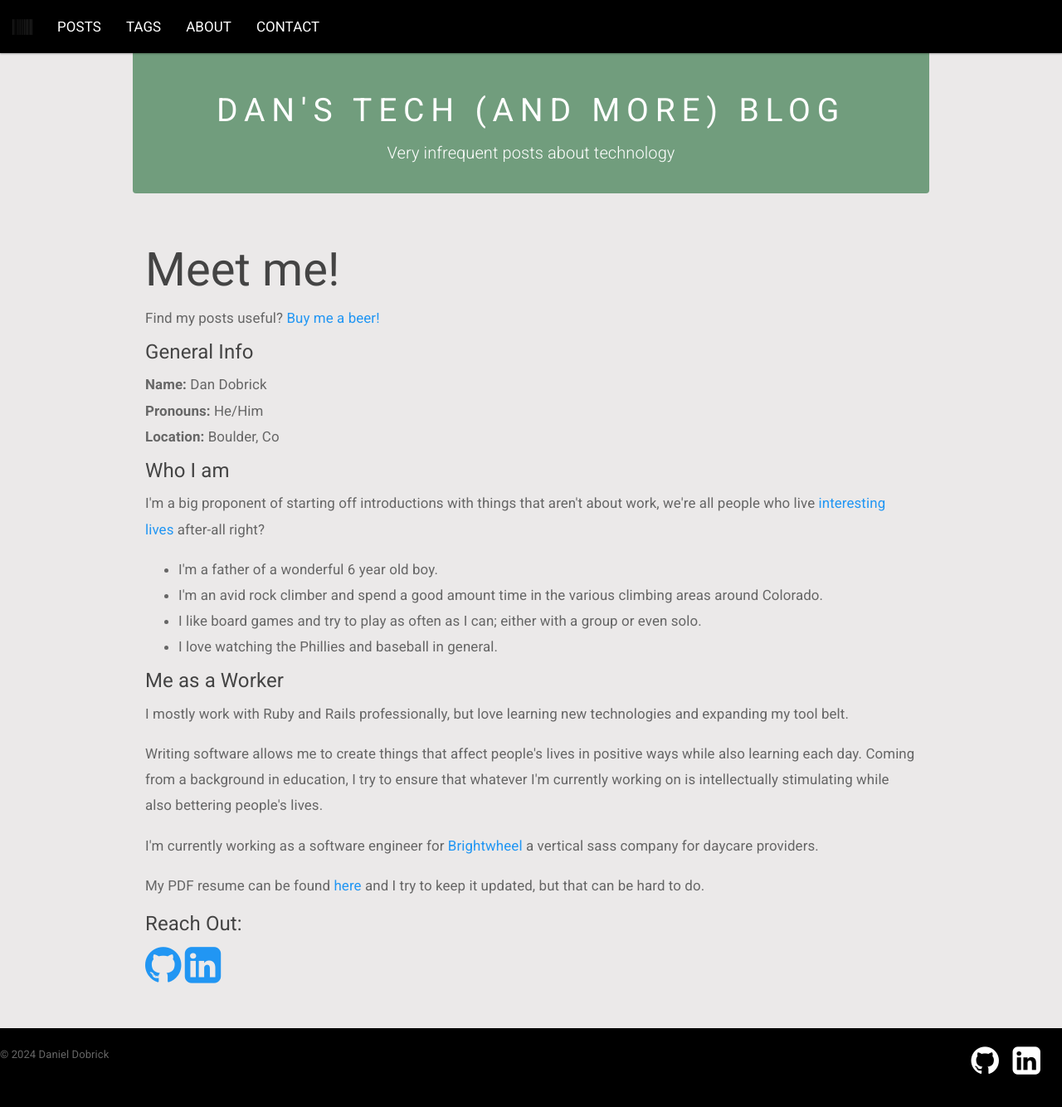
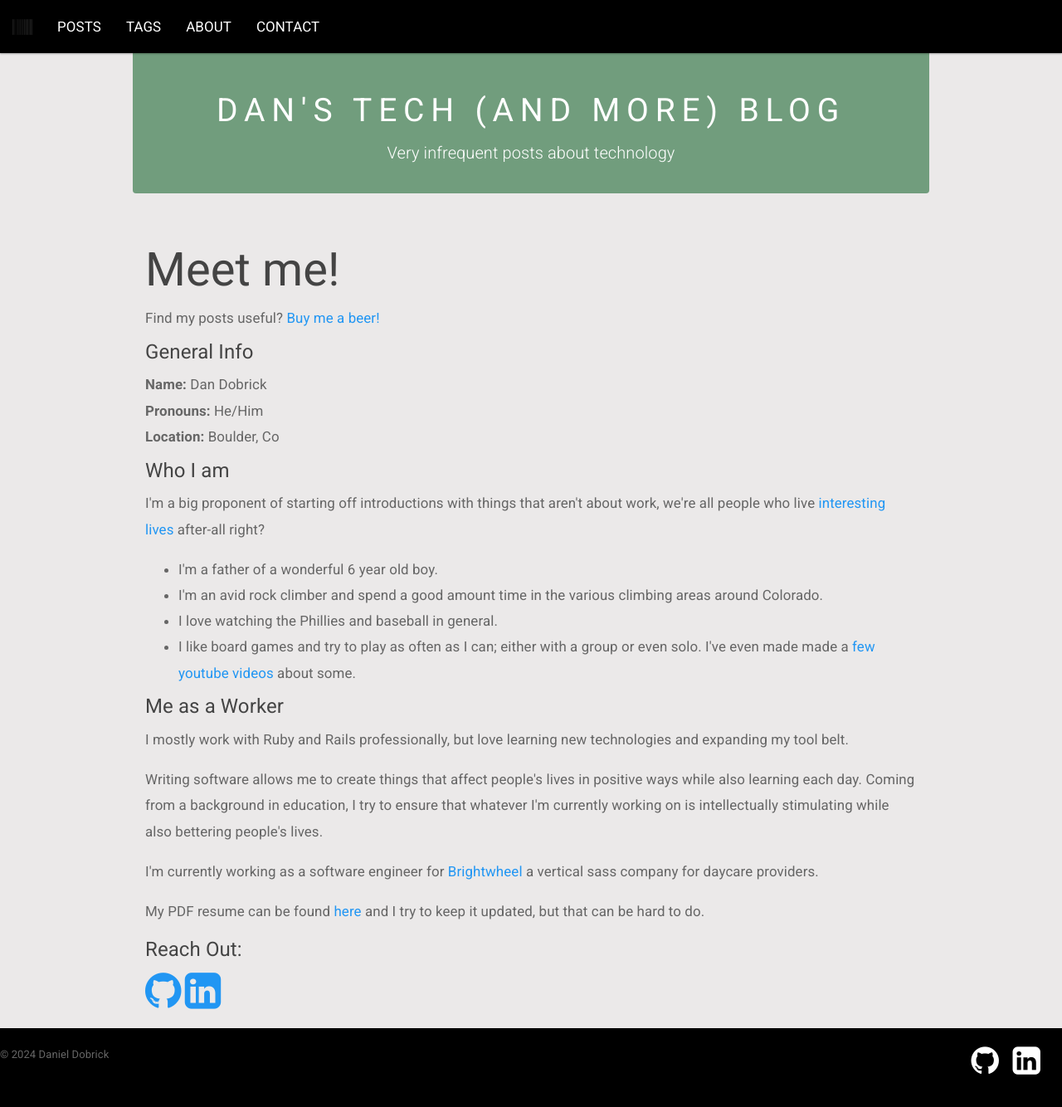
Before and after one commit to DanDobrick/blog, a Jekyll site: the page built from _pages/about.html, in a window 1280 px wide and 1343 px high. Shown: the top 1334 px of the window at 83% size. Built offline with Jekyll 4.4.1, drawn with Linux system fonts in a browser that asks for light colours.

Commit message:
add unexplored games link

```diff
--- a/_pages/about.html
+++ b/_pages/about.html
@@ -28,10 +28,11 @@ Find my posts useful? <a href="{{ site.data.social_links.kofi.url }}" target="_b
     I'm an avid rock climber and spend a good amount time in the various climbing areas around Colorado.
   </li>
   <li>
-    I like board games and try to play as often as I can; either with a group or even solo.
+    I love watching the Phillies and baseball in general.
   </li>
   <li>
-    I love watching the Phillies and baseball in general.
+    I like board games and try to play as often as I can; either with a group or even solo. I've even made made a
+    <a href="https://www.youtube.com/@unexploredgames6028" target="_blank">few youtube videos</a> about some.
   </li>
 </ul>
 
```
